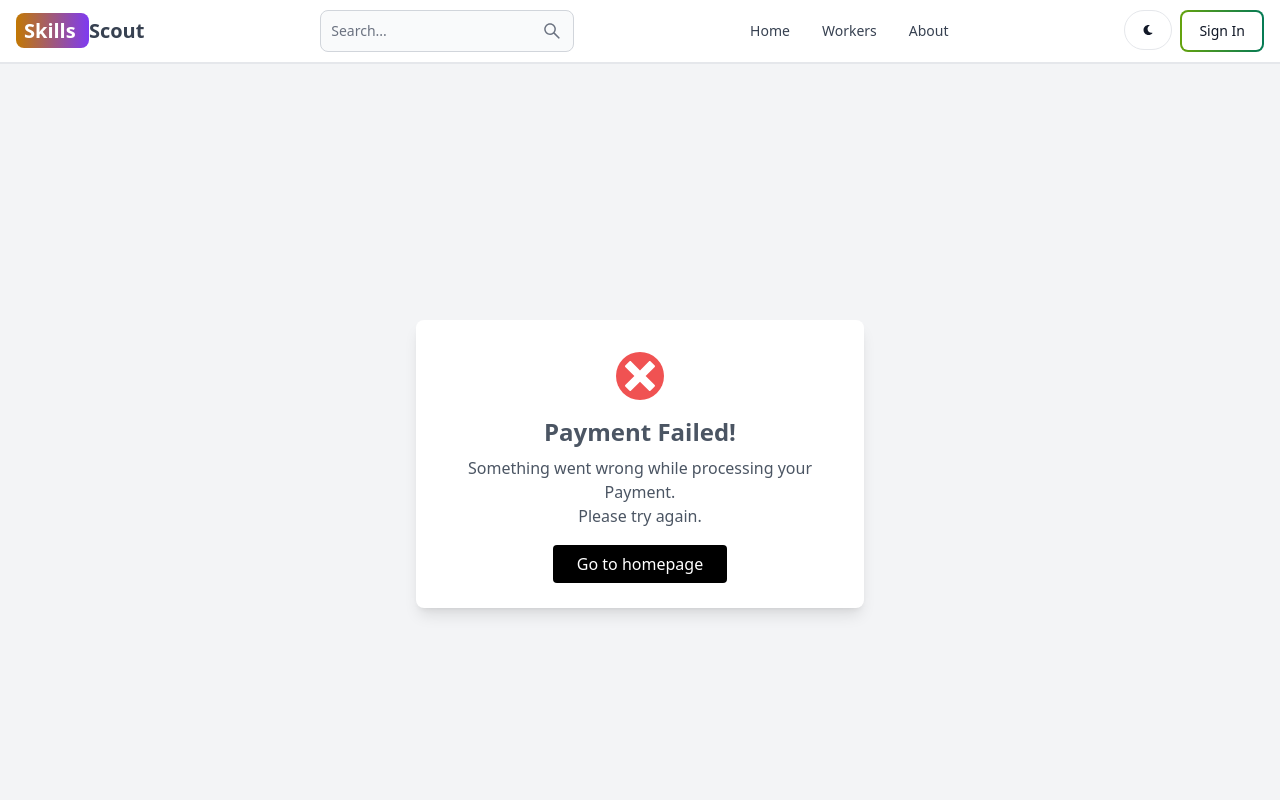
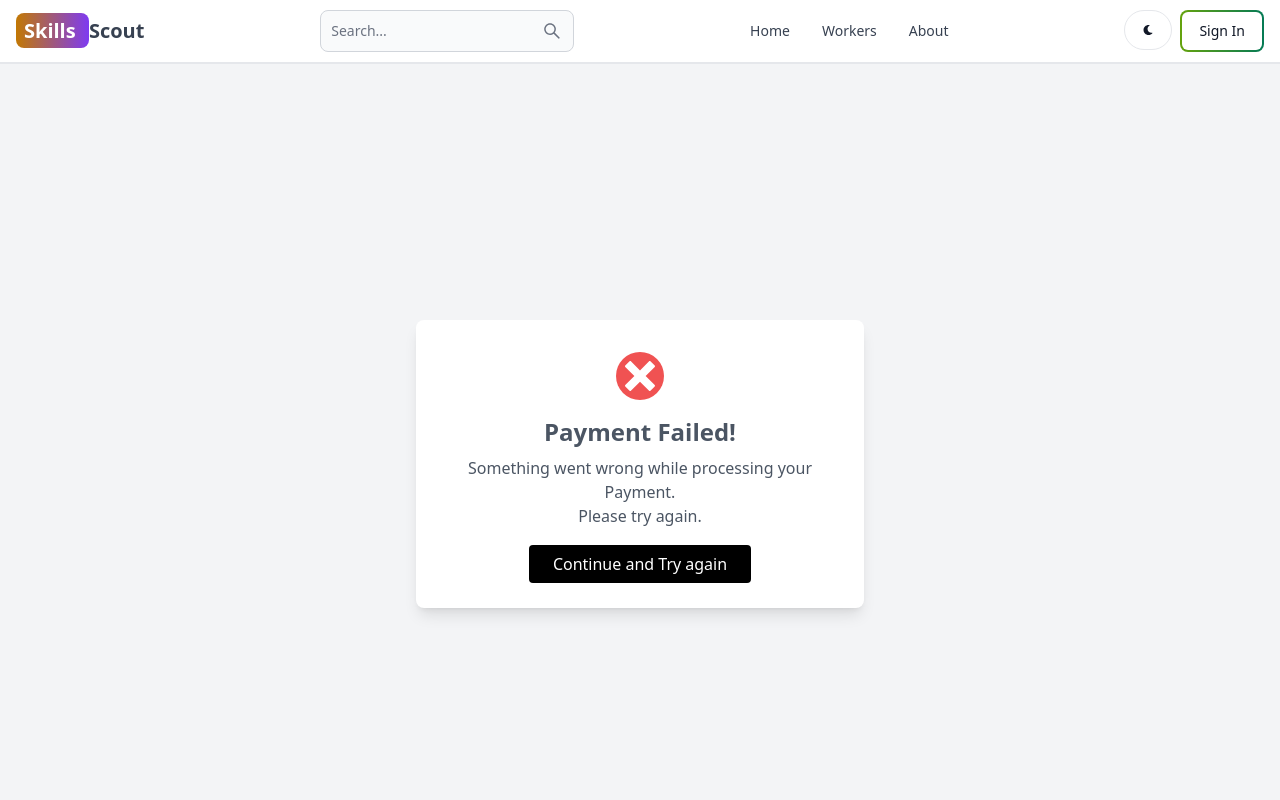
Before and after one commit to iAmVip1/mern-project, a React (Vite) app in the folder client/: page /fail in a window 1280 px wide. Shown: the top 800 px of the page. Built offline with nearby package versions, Linux system fonts and the light colour scheme.

Commit message:
some change

```diff
--- a/client/src/components/DashUserApplication.jsx
+++ b/client/src/components/DashUserApplication.jsx
@@ -131,7 +131,8 @@ const buyFunction = async (currentUserId, applicationId) => {
           </Table.Cell>
 
           <Table.Cell>
-       <Button onClick={() => buyFunction(currentUser._id, application._id)}>Pay Now</Button>
+       <Button className='bg-gradient-to-r from-orange-500 to-green-600' outline
+        onClick={() => buyFunction(currentUser._id, application._id)}>Pay Now</Button>
         </Table.Cell>
 
         </Table.Row>
--- a/client/src/pages/Application.jsx
+++ b/client/src/pages/Application.jsx
@@ -153,7 +153,7 @@ export default function Application() {
             <tr>
               <td colSpan="4" className=" ">
                 <Link to='/dashboard?tab=dashApp'>
-                <Button className='w-full bg-gradient-to-r from-teal-400 to-yellow-200' outline> Proceed for payment </Button>
+                <Button className='w-full bg-gradient-to-r from-teal-400 to-yellow-200' outline> Accept and continue </Button>
                  </Link>
 
                 </td>
--- a/client/src/pages/Failure.jsx
+++ b/client/src/pages/Failure.jsx
@@ -17,10 +17,10 @@ export default function Failure() {
           <br />
           Please try again.
         </p>
-        <Link to="/ "
+        <Link to="/dashboard?tab=dashApp"
           className="bg-black text-white py-2 px-6 rounded hover:bg-gray-800 transition"
           >
-          Go to homepage
+          Continue and Try again
         </Link>
       </div>
     </div>
```
